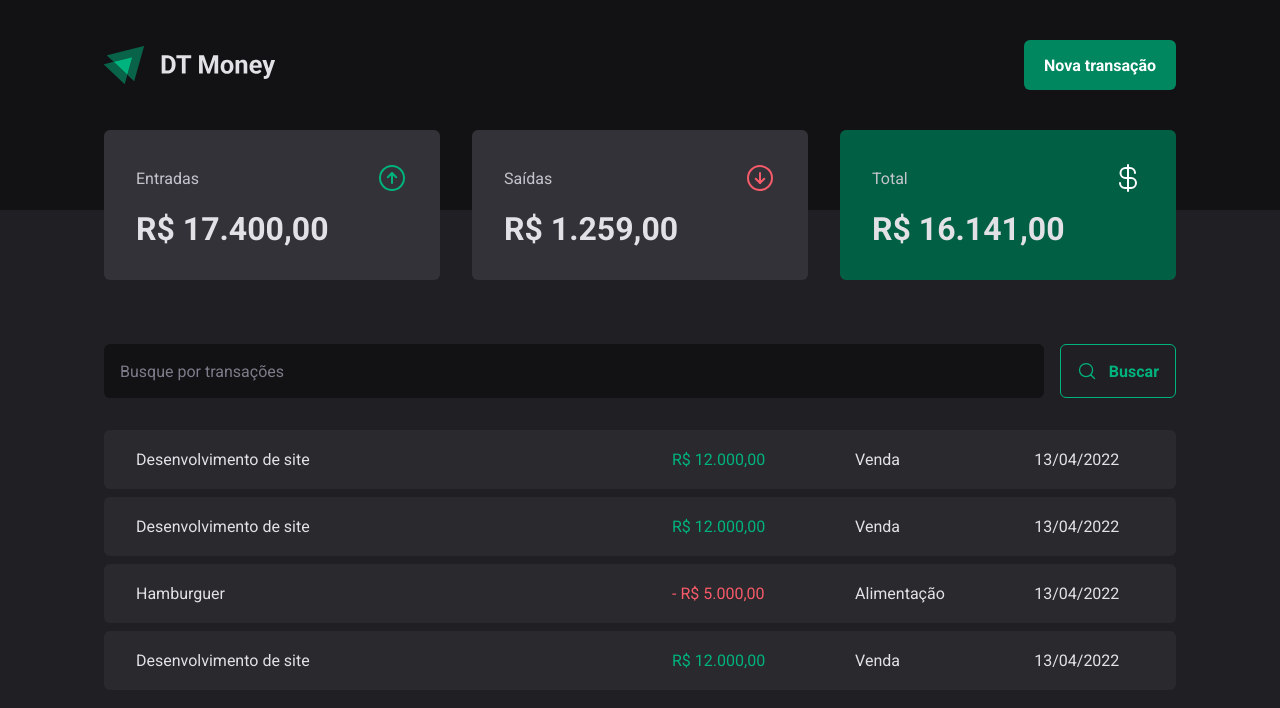
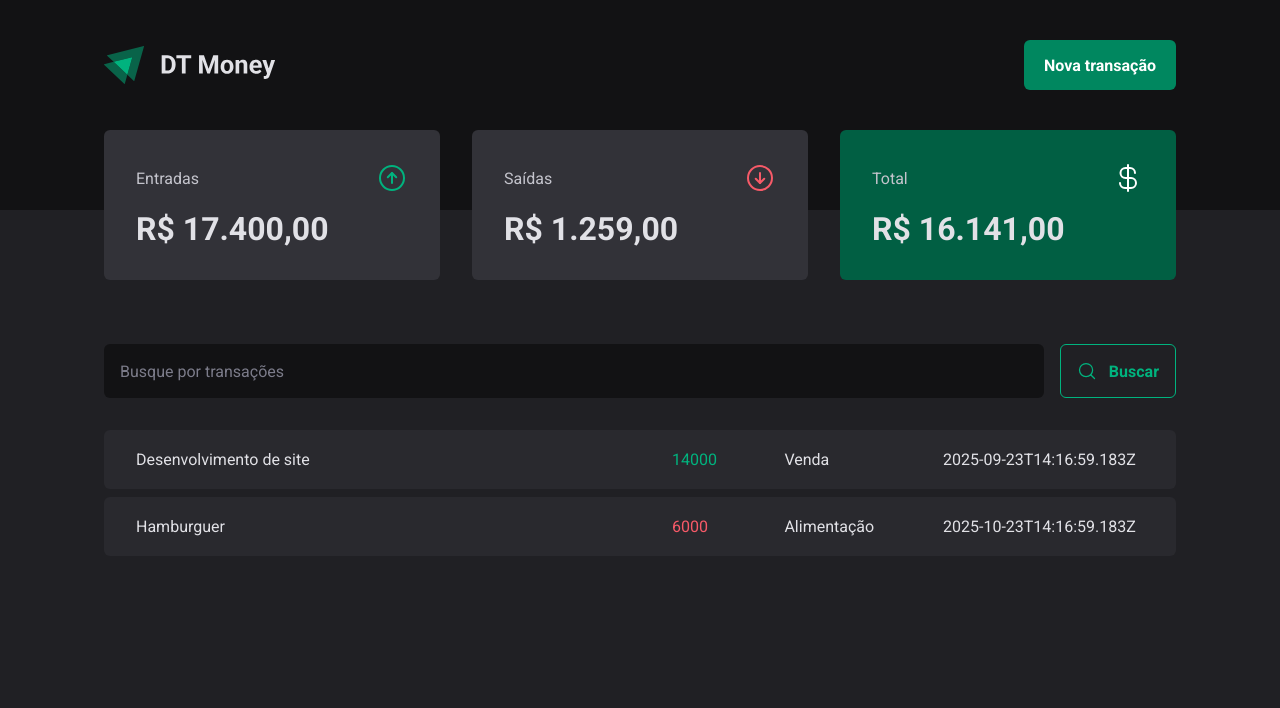
Before and after one commit to Chris-Saints/03-dt-money-RocketSeat, a React (Vite) app: page / in a window 1280 px wide. Shown: the top 708 px of the page. Built offline with nearby package versions, Linux system fonts and the light colour scheme; data requests are answered from the project's data file.

Commit message:
Criação do server.json. Para simulação de uma back-end temporaria. E a requisição das informações dentro desse back-end.

```diff
--- a/package.json
+++ b/package.json
@@ -5,6 +5,7 @@
   "type": "module",
   "scripts": {
     "dev": "vite",
+    "dev:server": "json-server server.json -w",
     "build": "tsc -b && vite build",
     "lint": "eslint .",
     "preview": "vite preview"
@@ -27,6 +28,7 @@
     "eslint-plugin-react-hooks": "^5.2.0",
     "eslint-plugin-react-refresh": "^0.4.20",
     "globals": "^16.3.0",
+    "json-server": "^1.0.0-beta.3",
     "typescript": "~5.8.3",
     "typescript-eslint": "^8.35.1",
     "vite": "^7.0.4"
--- /dev/null
+++ b/server.json
@@ -0,0 +1,23 @@
+{
+    "transactions": [
+        {
+            "id": 1,
+            "description": "Desenvolvimento de site",
+            "type": "income",
+            "category": "Venda",
+            "price": 14000,
+            "createdAt": "2025-09-23T14:16:59.183Z"
+
+        },
+
+        {
+            "id": 2,
+            "description": "Hamburguer",
+            "type": "outcome",
+            "category": "Alimentação",
+            "price": 6000,
+            "createdAt": "2025-10-23T14:16:59.183Z"
+
+        }
+    ]
+}
--- a/src/pages/Transactions/components/SearchForm/styles.ts
+++ b/src/pages/Transactions/components/SearchForm/styles.ts
@@ -29,6 +29,7 @@
         color: ${props => props.theme['green-300']};
         font-weight: bold;
         border-radius: 6px;
+        cursor: pointer;
 
         &:hover {
             background: ${props => props.theme['green-500']};;
--- a/src/pages/Transactions/index.tsx
+++ b/src/pages/Transactions/index.tsx
@@ -1,9 +1,36 @@
+import { useEffect, useState } from "react";
 import { Header } from "../../components/Header";
 import { Summary } from "../../components/Summary";
 import { SearchForm } from "./components/SearchForm";
 import { PriceHighLight, TransactionsContainer, TransactionsTable } from "./styles";
 
+interface Transaction {
+	id: number;
+	description: string;
+	type: 'income' |  'outcome';
+	price: number;
+	category: string;
+	createdAt: string;
+}
+
 export function Transactions() {
+	const [transactions, setTransactions] = useState<Transaction[]>([]);
+
+
+
+	async function loadTransactions() {
+		const response = await fetch('http://localhost:3000/transactions')
+		const data = await response.json();
+
+		setTransactions(data)
+
+	}
+
+
+  useEffect(() => {
+		loadTransactions();
+	}, [])
+
 	return (
 		<div>
 			<Header />
@@ -14,49 +41,21 @@
 
 				<TransactionsTable>
 					<tbody>
-                        <tr>
-                            <td width="50%">Desenvolvimento de site</td>
+						{transactions.map(transaction => {
+							return(
+								<tr key={transaction.id}>
+									<td width="50%">{transaction.description}</td>
 									<td>
-                                <PriceHighLight variant="income">
-                                    R$ 12.000,00
+										<PriceHighLight variant={transaction.type}>
+											{transaction.price}
 										</PriceHighLight>
 									</td>
-                            <td>Venda</td>
-                            <td>13/04/2022</td>
+									<td>{transaction.category}</td>
+									<td>{transaction.createdAt}</td>
 								</tr>
+							)
+						})}
 
-                        <tr>
-                            <td width="50%">Desenvolvimento de site</td>
-                            <td>
-                                <PriceHighLight variant="income">
-                                    R$ 12.000,00
-                                </PriceHighLight>
-                            </td>
-                            <td>Venda</td>
-                            <td>13/04/2022</td>
-                        </tr>
-
-                        <tr>
-                            <td width="50%">Hamburguer</td>
-                            <td>
-                                <PriceHighLight variant="outcome">
-                                    - R$ 5.000,00
-                                </PriceHighLight>
-                            </td>
-                            <td>Alimentação</td>
-                            <td>13/04/2022</td>
-                        </tr>
-
-                        <tr>
-                            <td width="50%">Desenvolvimento de site</td>
-                            <td>
-                                <PriceHighLight variant="income">
-                                    R$ 12.000,00
-                                </PriceHighLight>
-                            </td>
-                            <td>Venda</td>
-                            <td>13/04/2022</td>
-                        </tr>
 					</tbody>
 				</TransactionsTable>
 			</TransactionsContainer>
```
Also changed, not shown: 1 other file (tests, documents, lock files or other folders). Lines whose indentation alone changed are shown as unchanged.
